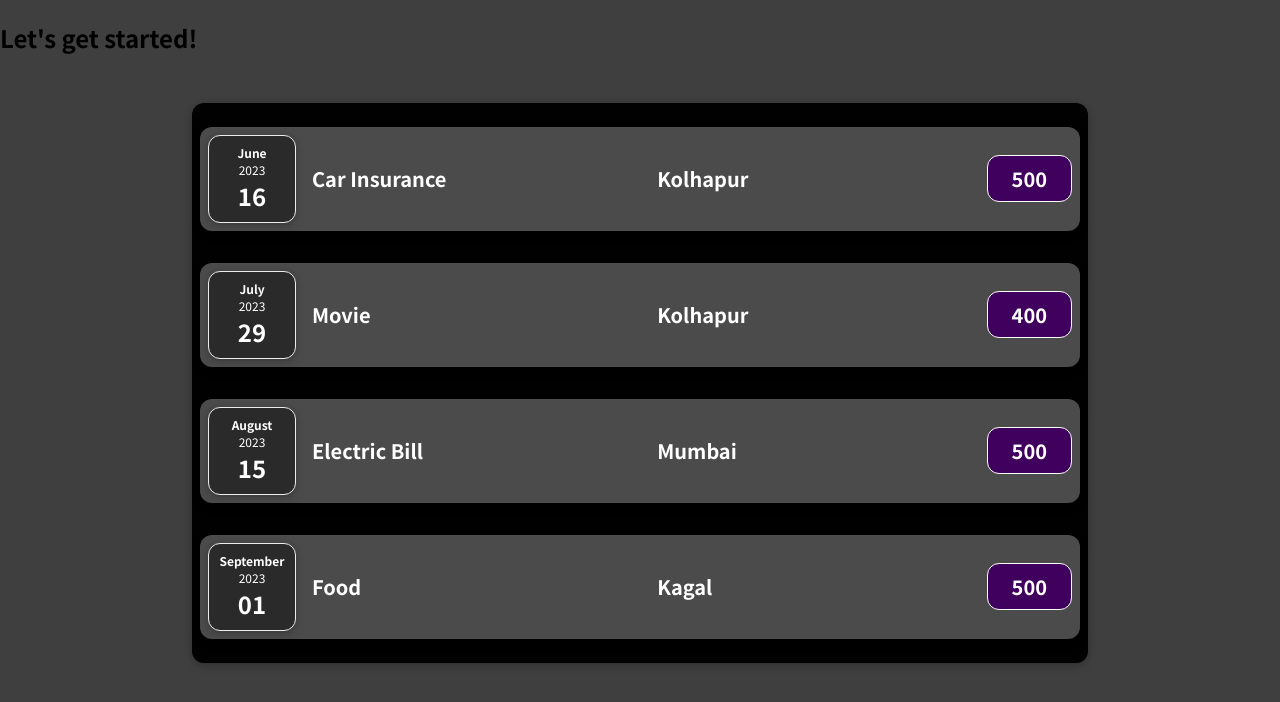
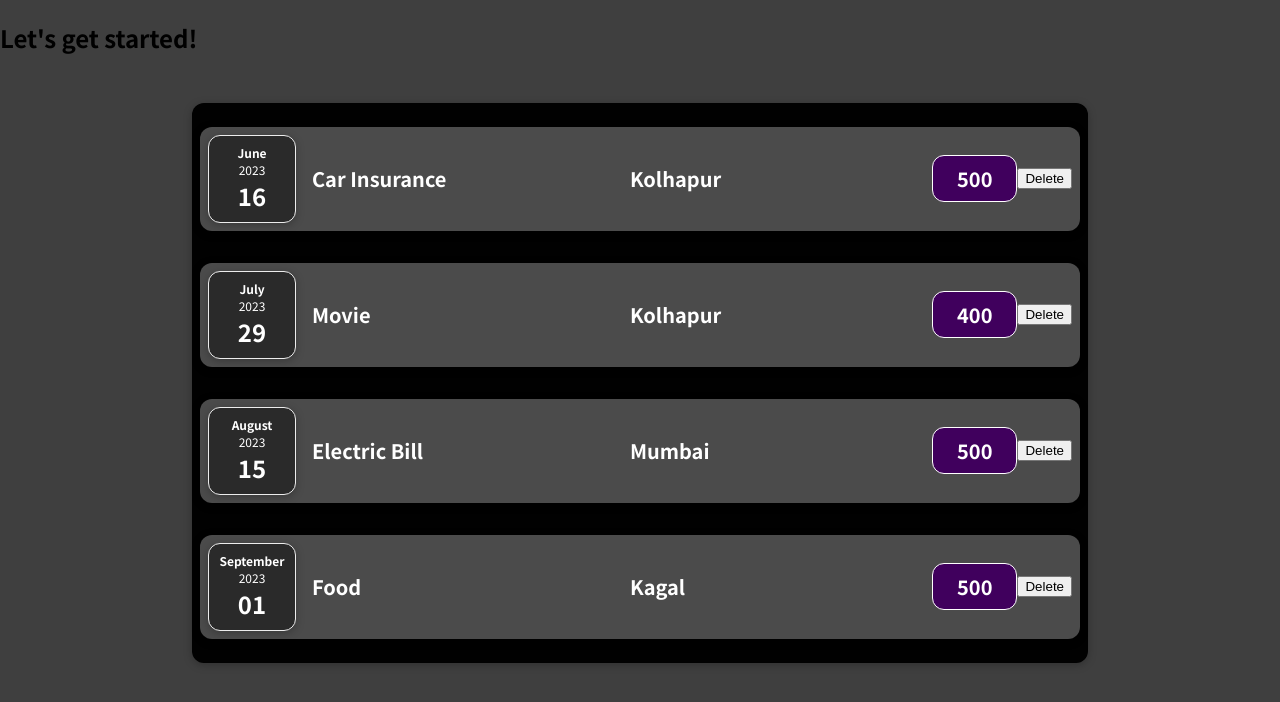
Before and after one commit to Sourabh-Bharamkar/React-Complete-Guide, a JavaScript app: page / in a window 1280 px wide. Shown: the top 702 px of the page. Built offline with nearby package versions, Linux system fonts and the light colour scheme.

Commit message:
Adding Event Listener

```diff
--- a/src/components/Expenses/ExpenseItem.js
+++ b/src/components/Expenses/ExpenseItem.js
@@ -4,11 +4,18 @@ import ExpenseItemDescription from './ExpenseItemDescription';
 import Card from '../UI/Card';
 
 const ExpenseItem = (props) => {
+
+    const deleteExpenseHandler = (e) => {
+        const expenseItem = e.target.parentElement;
+        expenseItem.remove();
+    }
+
     return (
 
         <Card className='expense-item'>
             <ExpenseDate date={props.date}></ExpenseDate>
             <ExpenseItemDescription title={props.title} amount={props.amount} location={props.location}></ExpenseItemDescription>
+            <button onClick={deleteExpenseHandler}>Delete</button>
 
         </Card>
     )
```
